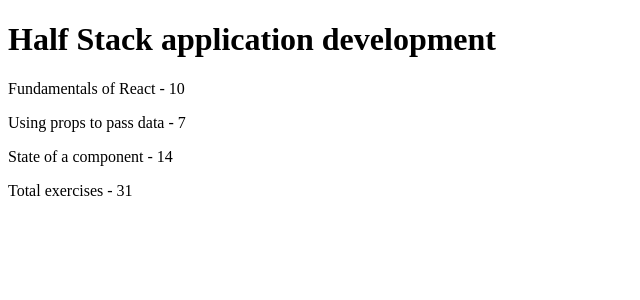
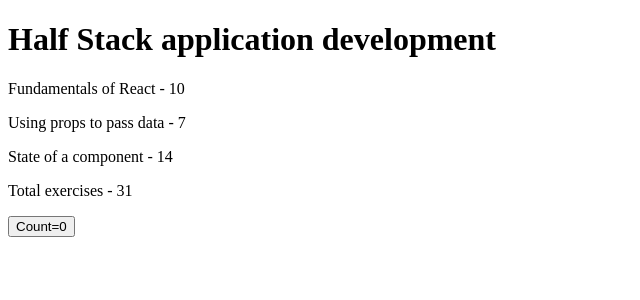
Before and after one commit to svalenziano/fullstackopen, a React (Vite) app in the folder fullstackopen/01-intro-to-react/part1-1/: page / in a window 1280 px wide. Shown: the top 300 px of the page, without its empty margins (0-640 px from the left). Built offline with nearby package versions, Linux system fonts and the light colour scheme.

Commit message:
sketch: Button increment

```diff
--- a/fullstackopen/01-intro-to-react/part1-1/src/App.jsx
+++ b/fullstackopen/01-intro-to-react/part1-1/src/App.jsx
@@ -1,4 +1,7 @@
+import {useState} from 'react';
+
 const App = () => {
+  const [count, setCount] = useState(0);
   const course = {
     name: 'Half Stack application development',
     parts: [
@@ -22,8 +25,13 @@ const App = () => {
       <Header course={course.name}></Header>
       <Content parts={course.parts}/>
       <Total parts={course.parts}/>
+      <Button count={count} setCount={setCount}/>
     </div>
   )
+}
+
+function Button({count, setCount}) {
+  return <button onClick={e => setCount(i => i + 1)}>Count={count}</button>
 }
 
 function Header({course}) {
```
